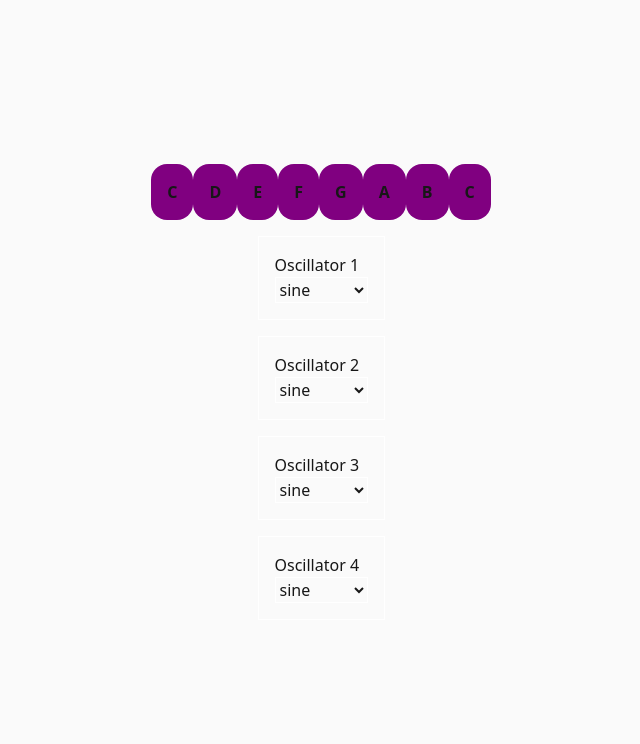
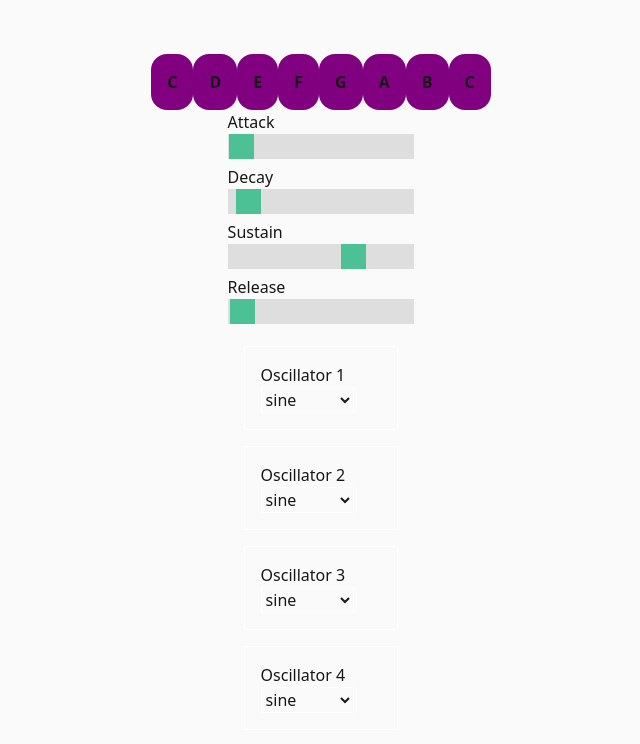
Before and after one commit to JerryLeeMelton/snes-web-synth, a Next.js app: page / in a window 1280 px wide. Shown: the top 744 px of the page, without its empty margins (319-959 px from the left). Built offline with nearby package versions, Linux system fonts and the light colour scheme.

Commit message:
Set up sliders for volume envelope

```diff
--- a/app/globals.css
+++ b/app/globals.css
@@ -35,3 +35,34 @@ body {
 .oscillator-controls-container select {
   border: 1px solid white;
 }
+
+.adsr-slider {
+  -webkit-appearance: none;
+  width: 100%;
+  height: 25px;
+  background: #d3d3d3;
+  outline: none;
+  opacity: 0.7;
+  -webkit-transition: 0.2s;
+  transition: opacity 0.2s;
+}
+
+.adsr-slider:hover {
+  opacity: 1;
+}
+
+.adsr-slider::-webkit-slider-thumb {
+  -webkit-appearance: none;
+  appearance: none;
+  width: 25px;
+  height: 25px;
+  background: #04aa6d;
+  cursor: pointer;
+}
+
+.adsr-slider::-moz-range-thumb {
+  width: 25px;
+  height: 25px;
+  background: #04aa6d;
+  cursor: pointer;
+}
--- a/app/page.tsx
+++ b/app/page.tsx
@@ -2,6 +2,7 @@
 
 import { useEffect, useRef, useState } from "react"
 import { useAudio } from "@/audio/AudioProvider"
+import ADSRSliders from "@/components/controls/ADSRSliders"
 
 const KEYBOARD_KEYS = [
   { note: 60, label: "C" },
@@ -17,7 +18,13 @@ const KEYBOARD_KEYS = [
 const OSCILLATOR_TYPES = ["sine", "square", "sawtooth", "triangle"]
 
 export default function Home() {
-  const { playNote, stopNote } = useAudio()
+  const {
+    playNote,
+    stopNote,
+    setVolEnvelope,
+    volEnvelopeRangeValues,
+    volEnvelopeRef,
+  } = useAudio()
 
   const [oscillatorTypes, setOscillatorTypes] = useState<OscillatorType[]>([
     "sine",
@@ -48,6 +55,12 @@ export default function Home() {
         ))}
       </div>
       <div className={"synth-controls"}>
+        <div className="volume-envelope-container">
+          <ADSRSliders
+            setEnvelope={setVolEnvelope}
+            adsrRangeValues={volEnvelopeRangeValues}
+          />
+        </div>
         {[0, 1, 2, 3].map((i) => (
           <div key={i} className="oscillator-controls-container">
             <div>Oscillator{" " + (i + 1)}</div>
--- a/audio/AudioProvider.tsx
+++ b/audio/AudioProvider.tsx
@@ -1,16 +1,43 @@
 "use client"
 
-import { createContext, useContext, useRef, ReactNode } from "react"
+import { createContext, useContext, useRef, ReactNode, useEffect } from "react"
 
 type AudioContextType = {
   // getAudioContext: () => AudioContext
   playNote: (note: number, oscillatorTypes: OscillatorType[]) => void
   stopNote: (note: number) => void
+  setVolEnvelope: (envelopeData: {
+    attack: number
+    decay: number
+    sustain: number
+    release: number
+  }) => void
+  volEnvelopeRangeValues: {
+    attack: { min: number; max: number; default: number }
+    decay: { min: number; max: number; default: number }
+    sustain: { min: number; max: number; default: number }
+    release: { min: number; max: number; default: number }
+  }
+  volEnvelopeRef: React.RefObject<Envelope>
 }
 
-type Voice = {
+export type Voice = {
   oscillators: OscillatorNode[]
   gain: GainNode
+}
+
+export type Envelope = {
+  attack: number
+  decay: number
+  sustain: number
+  release: number
+}
+
+const volEnvelopeRangeValues = {
+  attack: { min: 0.001, max: 2.0, default: 0.02 },
+  decay: { min: 0.001, max: 2.0, default: 0.1 },
+  sustain: { min: 0, max: 1.0, default: 0.7 },
+  release: { min: 0.001, max: 3.0, default: 0.05 },
 }
 
 const AudioCtx = createContext<AudioContextType | null>(null)
@@ -22,6 +49,19 @@ function midiToFreqency(note: number) {
 export default function AudioProvider({ children }: { children: ReactNode }) {
   const audioContextRef = useRef<AudioContext | null>(null)
   const voicesRef = useRef<Map<number, Voice>>(new Map())
+  const volEnvelopeRef = useRef<Envelope>({
+    attack: volEnvelopeRangeValues.attack.default,
+    decay: volEnvelopeRangeValues.decay.default,
+    sustain: volEnvelopeRangeValues.sustain.default,
+    release: volEnvelopeRangeValues.release.default,
+  })
+
+  useEffect(() => {
+    console.log(
+      "volumeEnvelopeRef.current updated.  == ",
+      volEnvelopeRef.current,
+    )
+  }, [volEnvelopeRef.current])
 
   function getAudioContext() {
     if (!audioContextRef.current) {
@@ -29,6 +69,10 @@ export default function AudioProvider({ children }: { children: ReactNode }) {
     }
 
     return audioContextRef.current
+  }
+
+  function setVolEnvelope(envelopeData: Envelope) {
+    volEnvelopeRef.current = envelopeData
   }
 
   function playNote(note: number, oscillatorTypes: OscillatorType[]): void {
@@ -91,7 +135,15 @@ export default function AudioProvider({ children }: { children: ReactNode }) {
   }
 
   return (
-    <AudioCtx.Provider value={{ playNote, stopNote }}>
+    <AudioCtx.Provider
+      value={{
+        playNote,
+        stopNote,
+        volEnvelopeRef,
+        setVolEnvelope,
+        volEnvelopeRangeValues,
+      }}
+    >
       {children}
     </AudioCtx.Provider>
   )
--- /dev/null
+++ b/components/controls/ADSRSliders.tsx
@@ -0,0 +1,60 @@
+import { Envelope } from "@/audio/AudioProvider"
+import { useState } from "react"
+
+interface ADSRSlidersProps {
+  setEnvelope: (envelopeData: {
+    attack: number
+    decay: number
+    sustain: number
+    release: number
+  }) => void
+  adsrRangeValues: {
+    attack: { min: number; max: number; default: number }
+    decay: { min: number; max: number; default: number }
+    sustain: { min: number; max: number; default: number }
+    release: { min: number; max: number; default: number }
+  }
+}
+
+const ADSR_PARAMETERS: { label: string; key: keyof Envelope }[] = [
+  { label: "Attack", key: "attack" },
+  { label: "Decay", key: "decay" },
+  { label: "Sustain", key: "sustain" },
+  { label: "Release", key: "release" },
+]
+
+export default function ADSRSliders({
+  setEnvelope,
+  adsrRangeValues,
+}: ADSRSlidersProps) {
+  const [envelope, setEnvelopeState] = useState<Envelope>({
+    attack: adsrRangeValues.attack.default,
+    decay: adsrRangeValues.decay.default,
+    sustain: adsrRangeValues.sustain.default,
+    release: adsrRangeValues.release.default,
+  })
+
+  return (
+    <div>
+      {ADSR_PARAMETERS.map(({ label, key }) => (
+        <div key={key}>
+          <label>{label}</label>
+          <input
+            type="range"
+            min={adsrRangeValues[key].min}
+            max={adsrRangeValues[key].max}
+            value={envelope[key]}
+            step={"any"}
+            className="adsr-slider"
+            onChange={(e) => {
+              const newEnvelope = { ...envelope, [key]: Number(e.target.value) }
+              setEnvelopeState(newEnvelope)
+              setEnvelope(newEnvelope)
+            }}
+          ></input>
+          {/* <label htmlFor=""></label> */}
+        </div>
+      ))}
+    </div>
+  )
+}
```
